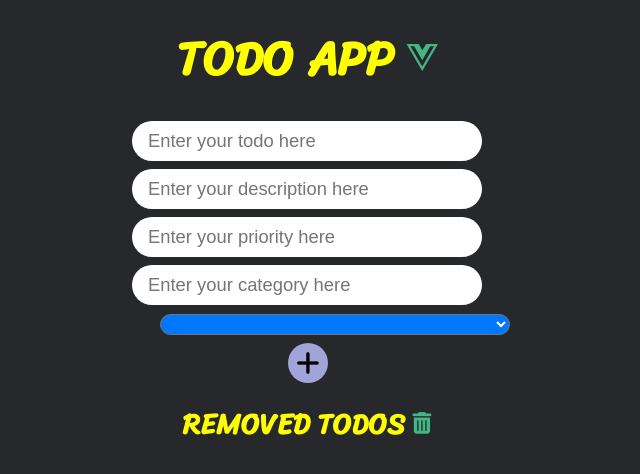
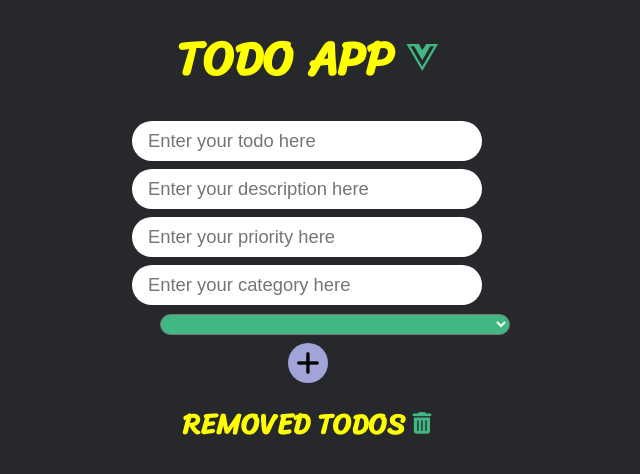
Before and after one commit to soham-dixit/todo-app-vuejs-cli, a Vue app: page / in a window 1280 px wide. Shown: the top 474 px of the page, without its empty margins (333-973 px from the left). Built offline with nearby package versions, Linux system fonts and the light colour scheme.

Commit message:
fix filter

```diff
--- a/src/App.vue
+++ b/src/App.vue
@@ -332,7 +332,7 @@ h4{
 }
 
 .form-control {
-  background-color: #0077ff;
+  background-color: #41B883;
   color: white;
   width: 350px;
   border-radius: 25px;
```
